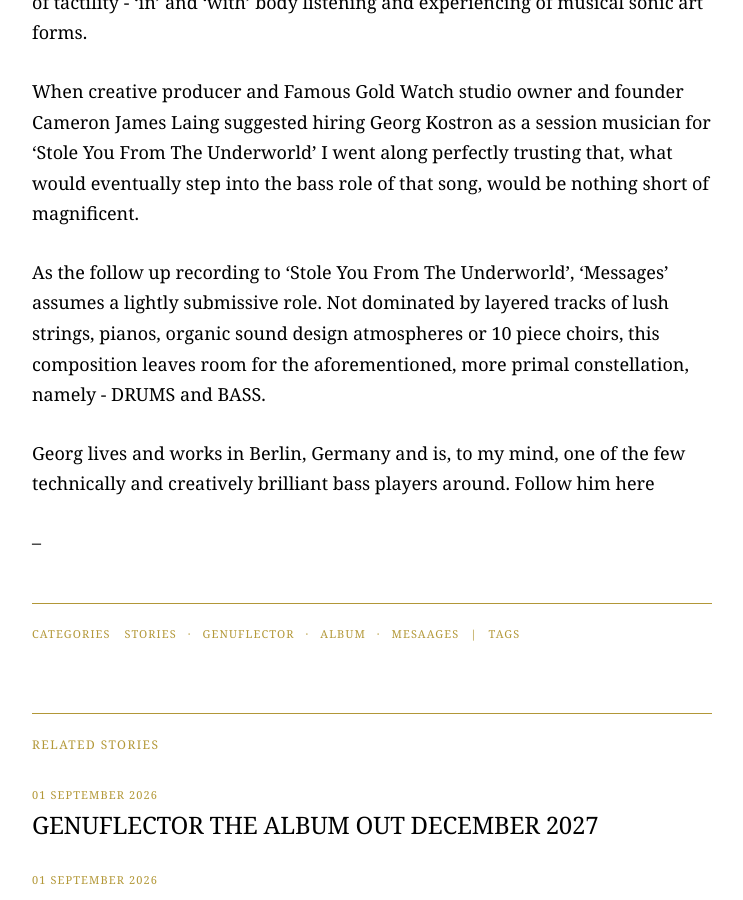
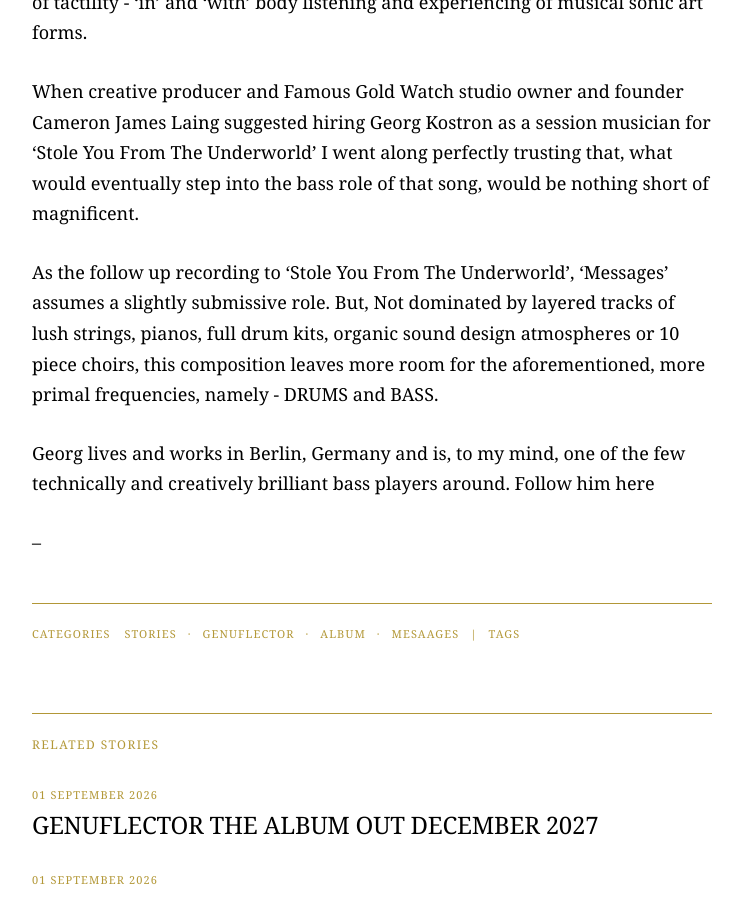
Before and after one commit to Drew-leotard/andrew-james-pegram-archive, a Jekyll site: the page built from _stories/24-11-2026-georg-kostron-messages.md, in a window 1280 px wide and 900 px high, scrolled down 820 px. Shown: the whole window, without its empty margins (158-901 px from the left). Built offline with Jekyll 4.4.1, drawn with Linux system fonts in a browser that asks for light colours; some web fonts are replaced.

Commit message:
Update 24-11-2026-georg-kostron-messages.md

```diff
--- a/_stories/24-11-2026-georg-kostron-messages.md
+++ b/_stories/24-11-2026-georg-kostron-messages.md
@@ -14,7 +14,7 @@ Bass is an incredible frequency range. Low, full, steady energy is integral to t
 
 When creative producer and Famous Gold Watch studio owner and founder Cameron James Laing suggested hiring Georg Kostron as a session musician for 'Stole You From The Underworld' I went along perfectly trusting that, what would eventually step into the bass role of that song, would be nothing short of magnificent.
 
-As the follow up recording to 'Stole You From The Underworld', 'Messages' assumes a lightly submissive role. Not dominated by layered tracks of lush strings, pianos, organic sound design atmospheres or 10 piece choirs, this composition leaves room for the aforementioned, more primal constellation, namely - DRUMS and BASS.
+As the follow up recording to 'Stole You From The Underworld', 'Messages' assumes a slightly submissive role. But, Not dominated by layered tracks of lush strings, pianos, full drum kits, organic sound design atmospheres or 10 piece choirs, this composition leaves more room for the aforementioned, more primal frequencies, namely - DRUMS and BASS.
 
 Georg lives and works in Berlin, Germany and is, to my mind, one of the few technically and creatively brilliant bass players around. Follow him here
 
```
